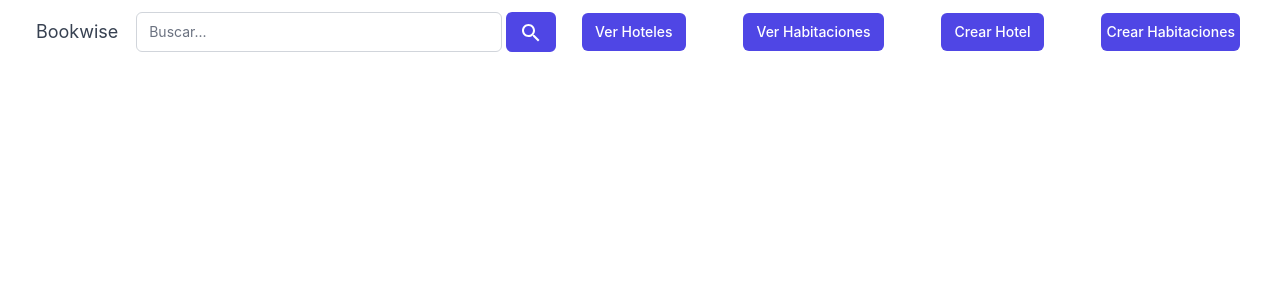
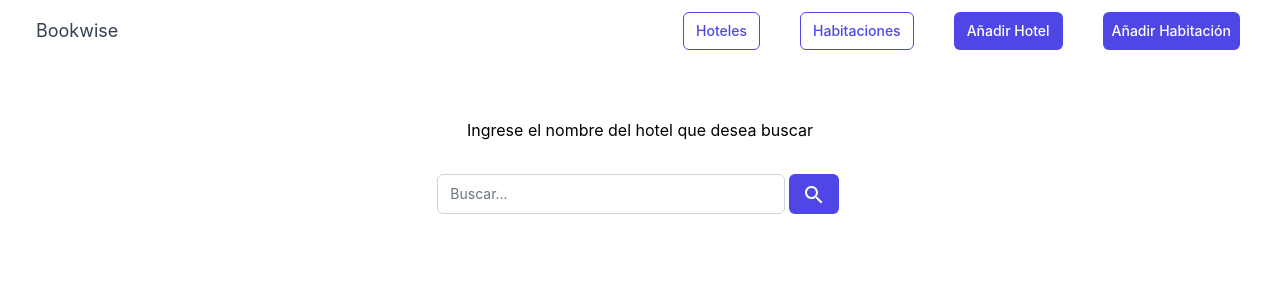
Before and after one commit to pestanadiego/bookwise-client, a Next.js app: page / in a window 1280 px wide. Shown: the top 300 px of the page. Built offline with nearby package versions, Linux system fonts and the light colour scheme.

Commit message:
Fixed css and implemented SearchBar component

```diff
--- a/components/HotelForm.jsx
+++ b/components/HotelForm.jsx
@@ -3,52 +3,41 @@ import { useState } from 'react';
 import { createHotel } from 'services/hotel';
 
 export default function HotelForm() {
-
-  const [nameHotel, setNameHotel] = useState("");
-  const [address, setAddress] = useState("");
-  const [manager, setManager] = useState("");
-  const [rating, setRating] = useState("");
-  const [roomsNumber, setRoomsNumber] = useState("");
+  const [nameHotel, setNameHotel] = useState('');
+  const [address, setAddress] = useState('');
+  const [manager, setManager] = useState('');
+  const [rating, setRating] = useState('');
+  const [roomsNumber, setRoomsNumber] = useState('');
 
   const onSubmit = async (e) => {
     try {
       e.preventDefault();
-      const  data = {
-        name_hotel:nameHotel,
+      const data = {
+        name_hotel: nameHotel,
         address,
         manager,
         rating,
-        nro_hab:roomsNumber
+        nro_hab: roomsNumber,
+      };
+      const request = await createHotel(data);
+      if (request) {
+        console.log('Se creo el hotel');
+      } else {
+        return console.log('No se creo');
       }
-      const request = await createHotel(data);
-      if (request){
-        console.log("Se creo el hotel")
-      } else {
-      return console.log("No se creo")
-      }
-
     } catch (error) {
       console.error(error);
     }
-  }
+  };
 
   return (
-    <div className="mt-10 sm:mt-0">
-      <div className="md:grid md:grid-cols-3 md:gap-6">
-        <div className="md:col-span-1">
+    <div className="flex items-center flex-col">
       <div className="px-4 sm:px-0">
-            <h3 className="px-7 text-lg font-medium leading-6 text-gray-900">
-              Información del Hotel
+        <h3 className="py-8 text-lg font-medium text-center leading-6 text-gray-900">
+          Por favor, rellene los siguientes datos:
         </h3>
       </div>
-          <br />
-          <Link href="/">
-            <button className="w-50 mx-1 py-2 px-3 border border-transparent text-sm font-medium rounded-md text-white bg-indigo-600 hover:bg-indigo-700 focus:outline-none focus:ring-2 focus:ring-offset-2 focus:ring-indigo-500">
-              Volver
-            </button>
-          </Link>
-        </div>
-        <div className="mt-5 md:mt-0 md:col-span-2">
+      <div className="w-1/2">
         <form onSubmit={onSubmit} method="POST">
           <div className="shadow overflow-hidden sm:rounded-md">
             <div className="px-4 py-5 bg-white sm:p-6">
@@ -58,15 +47,15 @@ export default function HotelForm() {
                     for="name_hotel"
                     className="block text-sm font-medium text-gray-700"
                   >
-                      Nombre Hotel
+                    Nombre del hotel
                   </label>
                   <input
                     type="text"
                     name="name_hotel"
                     id="name_hotel"
                     onChange={(e) => {
-                        e.preventDefault()
-                        setNameHotel(e.target.value)
+                      e.preventDefault();
+                      setNameHotel(e.target.value);
                     }}
                     autocomplete="nombre-hotel"
                     className="mt-1 focus:ring-indigo-500 focus:border-indigo-500 block w-full shadow-sm sm:text-sm border-gray-300 rounded-md h-10"
@@ -78,15 +67,15 @@ export default function HotelForm() {
                     for="manager"
                     className="block text-sm font-medium text-gray-700"
                   >
-                      Nombre Manager
+                    Nombre del manager
                   </label>
                   <input
                     type="text"
                     name="manager"
                     id="manager"
                     onChange={(e) => {
-                        e.preventDefault()
-                        setManager(e.target.value)
+                      e.preventDefault();
+                      setManager(e.target.value);
                     }}
                     className="mt-1 focus:ring-indigo-500 focus:border-indigo-500 block w-full shadow-sm sm:text-sm border-gray-300 rounded-md h-10"
                   />
@@ -97,15 +86,15 @@ export default function HotelForm() {
                     for="address"
                     className="block text-sm font-medium text-gray-700"
                   >
-                      dirección
+                    Dirección
                   </label>
                   <input
                     type="text"
                     name="address"
                     id="address"
                     onChange={(e) => {
-                        e.preventDefault()
-                        setAddress(e.target.value)
+                      e.preventDefault();
+                      setAddress(e.target.value);
                     }}
                     className="mt-1 focus:ring-indigo-500 focus:border-indigo-500 block w-full shadow-sm sm:text-sm border-gray-300 rounded-md h-10"
                   />
@@ -123,27 +112,8 @@ export default function HotelForm() {
                     name="rating"
                     id="rating"
                     onChange={(e) => {
-                        e.preventDefault()
-                        setRating(e.target.value)
-                      }}
-                      className="mt-1 focus:ring-indigo-500 focus:border-indigo-500 block w-full shadow-sm sm:text-sm border-gray-300 rounded-md h-10"
-                    />
-                  </div>
-
-                  <div className="col-span-6 sm:col-span-3">
-                    <label
-                      for="nro_hab"
-                      className="block text-sm font-medium text-gray-700"
-                    >
-                      Número de Habitaciones
-                    </label>
-                    <input
-                      type="number"
-                      name="nro_hab"
-                      id="nro_hab"
-                      onChange={(e) => {
-                        e.preventDefault()
-                        setRoomsNumber(e.target.value)
+                      e.preventDefault();
+                      setRating(e.target.value);
                     }}
                     className="mt-1 focus:ring-indigo-500 focus:border-indigo-500 block w-full shadow-sm sm:text-sm border-gray-300 rounded-md h-10"
                   />
@@ -151,9 +121,14 @@ export default function HotelForm() {
               </div>
             </div>
             <div className="px-4 py-3 bg-gray-50 text-right sm:px-6">
+              <Link href="/">
+                <button className="mx-2 py-2 px-3 border border-indigo-600 text-sm font-medium rounded-md text-indigo-600 bg-white hover:text-indigo-700 focus:outline-none">
+                  Volver
+                </button>
+              </Link>
               <button
                 type="submit"
-                  className="inline-flex justify-center py-2 px-4 border border-transparent shadow-sm text-sm font-medium rounded-md text-white bg-indigo-600 hover:bg-indigo-700 focus:outline-none focus:ring-2 focus:ring-offset-2 focus:ring-indigo-500"
+                className="inline-flex justify-center py-2 px-4 border border-transparent shadow-sm text-sm font-medium rounded-md text-white bg-indigo-600 hover:bg-indigo-700 focus:outline-none"
               >
                 Guardar
               </button>
@@ -162,6 +137,5 @@ export default function HotelForm() {
         </form>
       </div>
     </div>
-    </div>
   );
 }
--- a/components/Navbar.jsx
+++ b/components/Navbar.jsx
@@ -1,52 +1,43 @@
-import { Search, Menu } from '@mui/icons-material';
+import { Menu } from '@mui/icons-material';
 import Link from 'next/link';
 
 export default function Navbar() {
   return (
     <div className="w-screen flex flex-row items-center p-1 pt-3 justify-between bg-white shadow-xs">
       <div className="ml-8 text-lg text-gray-700 hidden md:flex">Bookwise</div>
-      <span className="w-screen md:w-1/3 h-10 flex">
-        <input
-          type="search"
-          name="serch"
-          placeholder="Buscar..."
-          className="appearance-none relative block w-full px-3 py-2 border border-gray-300 placeholder-gray-500 text-gray-900 rounded-md focus:outline-none focus:ring-indigo-500 focus:border-indigo-500 focus:z-10 sm:text-sm"
-        />
-        <button className="mx-1 py-2 px-3 border border-transparent text-sm font-medium rounded-md text-white bg-indigo-600 hover:bg-indigo-700 focus:outline-none focus:ring-2 focus:ring-offset-2 focus:ring-indigo-500">
-          <Search />
-        </button>
-      </span>
       <div className="flex flex-row-reverse mr-4 ml-4 md:hidden">
         <Menu />
       </div>
+      <div className="flex items-left flex-row">
         <div className="flex flex-row-reverse mr-8 md:flex">
           <Link href="/hotel">
-          <button className="w-full mx-1 py-2 px-3 border border-transparent text-sm font-medium rounded-md text-white bg-indigo-600 hover:bg-indigo-700 focus:outline-none focus:ring-2 focus:ring-offset-2 focus:ring-indigo-500">
-            Ver Hoteles
+            <button className="w-full mx-1 py-2 px-3 border border-indigo-600 text-sm font-medium rounded-md text-indigo-600 bg-white hover:text-indigo-700 focus:outline-none">
+              Hoteles
             </button>
           </Link>
         </div>
         <div className="flex flex-row-reverse mr-8 md:flex">
           <Link href="/room">
-          <button className="w-full mx-1 py-2 px-3 border border-transparent text-sm font-medium rounded-md text-white bg-indigo-600 hover:bg-indigo-700 focus:outline-none focus:ring-2 focus:ring-offset-2 focus:ring-indigo-500">
-           Ver Habitaciones
+            <button className="w-full mx-1 py-2 px-3 border border-indigo-600 text-sm font-medium rounded-md text-indigo-600 bg-white hover:text-indigo-700 focus:outline-none">
+              Habitaciones
             </button>
           </Link>
         </div>
         <div className="flex flex-row-reverse mr-8 md:flex">
-        <Link href="/hotel/create">
-          <button className="w-full mx-1 py-2 px-3 border border-transparent text-sm font-medium rounded-md text-white bg-indigo-600 hover:bg-indigo-700 focus:outline-none focus:ring-2 focus:ring-offset-2 focus:ring-indigo-500">
-            Crear Hotel
+          <Link href="/hotel/createHotel">
+            <button className="w-full mx-1 py-2 px-3 border border-transparent text-sm font-medium rounded-md text-white bg-indigo-600 hover:bg-indigo-700 focus:outline-none">
+              Añadir Hotel
             </button>
           </Link>
         </div>
         <div className="flex flex-row-reverse mr-8 md:flex">
-        <Link href="/hotel/createHab">
-          <button className="w-full mx-1 py-2 px-1 border border-transparent text-sm font-medium rounded-md text-white bg-indigo-600 hover:bg-indigo-700 focus:outline-none focus:ring-2 focus:ring-offset-2 focus:ring-indigo-500">
-            Crear Habitaciones
+          <Link href="/room/createRoom">
+            <button className="w-full mx-1 py-2 px-2 border border-transparent text-sm font-medium rounded-md text-white bg-indigo-600 hover:bg-indigo-700 focus:outline-none">
+              Añadir Habitación
             </button>
           </Link>
         </div>
       </div>
+    </div>
   );
 }
--- a/components/RoomForm.jsx
+++ b/components/RoomForm.jsx
@@ -62,22 +62,13 @@ export default function RoomhtmlForm() {
   }, []);
 
   return (
-    <div className="mt-10 sm:mt-0">
-      <div className="md:grid md:grid-cols-3 md:gap-6">
-        <div className="md:col-span-1">
+    <div className="flex items-center flex-col">
       <div className="px-4 sm:px-0">
-            <h3 className="px-7 text-lg font-medium leading-6 text-gray-900">
-              InhtmlFormación de la Habitación
+        <h3 className="py-8 text-lg font-medium text-center leading-6 text-gray-900">
+          Por favor, rellene los siguientes datos:
         </h3>
       </div>
-          <br />
-          <Link href="/">
-            <button className="w-50 mx-1 py-2 px-3 border border-transparent text-sm font-medium rounded-md text-white bg-indigo-600 hover:bg-indigo-700 focus:outline-none focus:ring-2 focus:ring-offset-2 focus:ring-indigo-500">
-              Volver
-            </button>
-          </Link>
-        </div>
-        <div className="mt-5 md:mt-0 md:col-span-2">
+      <div className="w-1/2">
         <form onSubmit={onSubmit} method="POST">
           <div className="shadow overflow-hidden sm:rounded-md">
             <div className="px-4 py-5 bg-white sm:p-6">
@@ -87,15 +78,15 @@ export default function RoomhtmlForm() {
                     htmlFor="typeRoom"
                     className="block text-sm font-medium text-gray-700"
                   >
-                      Tipo de Habitación
+                    Tipo de habitación
                   </label>
                   <select
                     id="typeRoom"
                     name="typeRoom"
                     defaultValue="1"
                     onChange={(e) => {
-                        e.preventDefault()
-                        setTypeRoom(e.target.value)
+                      e.preventDefault();
+                      setTypeRoom(e.target.value);
                     }}
                     className="mt-1 block w-full py-2 px-3 border border-gray-300 bg-white rounded-md shadow-sm focus:outline-none focus:ring-indigo-500 focus:border-indigo-500 sm:text-sm"
                   >
@@ -118,8 +109,8 @@ export default function RoomhtmlForm() {
                     name="tamano"
                     id="tamano"
                     onChange={(e) => {
-                        e.preventDefault()
-                        setSize(e.target.value)
+                      e.preventDefault();
+                      setSize(e.target.value);
                     }}
                     className="mt-1 focus:ring-indigo-500 focus:border-indigo-500 block w-full shadow-sm sm:text-sm border-gray-300 rounded-md h-10"
                   />
@@ -134,10 +125,10 @@ export default function RoomhtmlForm() {
                   <select
                     id="country"
                     name="country"
-                      defaultValue={optionsHotel?.[0] ?? "Hotel Default"}
+                    defaultValue={optionsHotel?.[0] ?? 'Hotel Default'}
                     onChange={(e) => {
-                        e.preventDefault()
-                        setHotelOwner(e.target.value)
+                      e.preventDefault();
+                      setHotelOwner(e.target.value);
                     }}
                     className="mt-1 block w-full py-2 px-3 border border-gray-300 bg-white rounded-md shadow-sm focus:outline-none focus:ring-indigo-500 focus:border-indigo-500 sm:text-sm"
                   >
@@ -152,15 +143,15 @@ export default function RoomhtmlForm() {
                     htmlFor="num_camas"
                     className="block text-sm font-medium text-gray-700"
                   >
-                      Número de Camas
+                    Número de camas
                   </label>
                   <input
                     type="text"
                     name="num_camas"
                     id="num_camas"
                     onChange={(e) => {
-                        e.preventDefault()
-                        setBedNumber(e.target.value)
+                      e.preventDefault();
+                      setBedNumber(e.target.value);
                     }}
                     className="mt-1 focus:ring-indigo-500 focus:border-indigo-500 block w-full shadow-sm sm:text-sm border-gray-300 rounded-md h-10"
                   />
@@ -171,15 +162,15 @@ export default function RoomhtmlForm() {
                     htmlFor="limite_personas"
                     className="block text-sm font-medium text-gray-700"
                   >
-                      Límite de Personas
+                    Límite de personas
                   </label>
                   <input
                     type="text"
                     name="limite_personas"
                     id="limite_personas"
                     onChange={(e) => {
-                        e.preventDefault()
-                        setLimitPersons(e.target.value)
+                      e.preventDefault();
+                      setLimitPersons(e.target.value);
                     }}
                     className="mt-1 focus:ring-indigo-500 focus:border-indigo-500 block w-full shadow-sm sm:text-sm border-gray-300 rounded-md h-10"
                   />
@@ -190,15 +181,15 @@ export default function RoomhtmlForm() {
                     htmlFor="cant_hab"
                     className="block text-sm font-medium text-gray-700"
                   >
-                      Cantidad de Habitaciones
+                    Cantidad de habitaciones
                   </label>
                   <input
                     type="text"
                     name="cant_hab"
                     id="cant_hab"
                     onChange={(e) => {
-                        e.preventDefault()
-                        setRoomsNumber(e.target.value)
+                      e.preventDefault();
+                      setRoomsNumber(e.target.value);
                     }}
                     className="mt-1 focus:ring-indigo-500 focus:border-indigo-500 block w-full shadow-sm sm:text-sm border-gray-300 rounded-md h-10"
                   />
@@ -206,6 +197,11 @@ export default function RoomhtmlForm() {
               </div>
             </div>
             <div className="px-4 py-3 bg-gray-50 text-right sm:px-6">
+              <Link href="/">
+                <button className="mx-2 py-2 px-3 border border-indigo-600 text-sm font-medium rounded-md text-indigo-600 bg-white hover:text-indigo-700 focus:outline-none">
+                  Volver
+                </button>
+              </Link>
               <button
                 type="submit"
                 className="inline-flex justify-center py-2 px-4 border border-transparent shadow-sm text-sm font-medium rounded-md text-white bg-indigo-600 hover:bg-indigo-700 focus:outline-none focus:ring-2 focus:ring-offset-2 focus:ring-indigo-500"
@@ -217,6 +213,5 @@ export default function RoomhtmlForm() {
         </form>
       </div>
     </div>
-    </div>
   );
 }
--- /dev/null
+++ b/components/SearchBar.jsx
@@ -0,0 +1,17 @@
+import { Search } from '@mui/icons-material';
+
+export default function RoomTable() {
+  return (
+    <span className="w-screen md:w-1/3 h-10 flex">
+      <input
+        type="search"
+        name="serch"
+        placeholder="Buscar..."
+        className="appearance-none relative block w-full px-3 py-2 border border-gray-300 placeholder-gray-500 text-gray-900 rounded-md focus:outline-none focus:ring-indigo-500 focus:border-indigo-500 focus:z-10 sm:text-sm"
+      />
+      <button className="mx-1 py-2 px-3 border border-transparent text-sm font-medium rounded-md text-white bg-indigo-600 hover:bg-indigo-700 focus:outline-none">
+        <Search />
+      </button>
+    </span>
+  );
+}
--- a/pages/hotel/index.jsx
+++ b/pages/hotel/index.jsx
@@ -3,12 +3,12 @@ import Link from 'next/link';
 
 export default function Hotel() {
   return (
-      <div>
+    <div className="flex flex-col items-center justify-content">
       <p className="px-6 py-4 text-center text-lg text-gray-500 tracking-wider">
         Hoteles
       </p>
       <Link href="/">
-            <button className="w-50 mx-1 py-2 px-3 border border-transparent text-sm font-medium rounded-md text-white bg-indigo-600 hover:bg-indigo-700 focus:outline-none focus:ring-2 focus:ring-offset-2 focus:ring-indigo-500">
+        <button className="w-24 mx-2 py-2 px-3 border border-indigo-600 text-sm font-medium rounded-md text-indigo-600 bg-white hover:text-indigo-700 focus:outline-none">
           Volver
         </button>
       </Link>
--- a/pages/index.js
+++ b/pages/index.js
@@ -1,13 +1,15 @@
 import React from 'react';
 import Navbar from 'components/Navbar';
-import HotelTable from 'components/HotelTable';
-import RoomTable from 'components/RoomTable';
+import SearchBar from 'components/SearchBar';
 
 export default function Home() {
   return (
     <div>
       <Navbar />
-
+      <div className="flex justify-center flex-col items-center m-8">
+        <p className="p-8">Ingrese el nombre del hotel que desea buscar</p>
+        <SearchBar />
+      </div>
     </div>
   );
 }
--- a/pages/room/index.jsx
+++ b/pages/room/index.jsx
@@ -3,12 +3,12 @@ import Link from 'next/link';
 
 export default function Room() {
   return (
-      <div>
+    <div className="flex flex-col items-center justify-content">
       <p className="px-6 py-4 text-center text-lg text-gray-500 tracking-wider">
-          Hoteles
+        Habitaciones
       </p>
       <Link href="/">
-            <button className="w-50 mx-1 py-2 px-3 border border-transparent text-sm font-medium rounded-md text-white bg-indigo-600 hover:bg-indigo-700 focus:outline-none focus:ring-2 focus:ring-offset-2 focus:ring-indigo-500">
+        <button className="w-24 mx-2 py-2 px-3 border border-indigo-600 text-sm font-medium rounded-md text-indigo-600 bg-white hover:text-indigo-700 focus:outline-none">
           Volver
         </button>
       </Link>
```
Also changed, not shown: pages/hotel/create.jsx (deleted, +0 -12 lines), pages/hotel/createHab.jsx (deleted, +0 -12 lines), pages/hotel/createHotel.jsx (added, +12 -0 lines), pages/room/createRoom.jsx (added, +13 -0 lines). Lines whose indentation alone changed are shown as unchanged.
